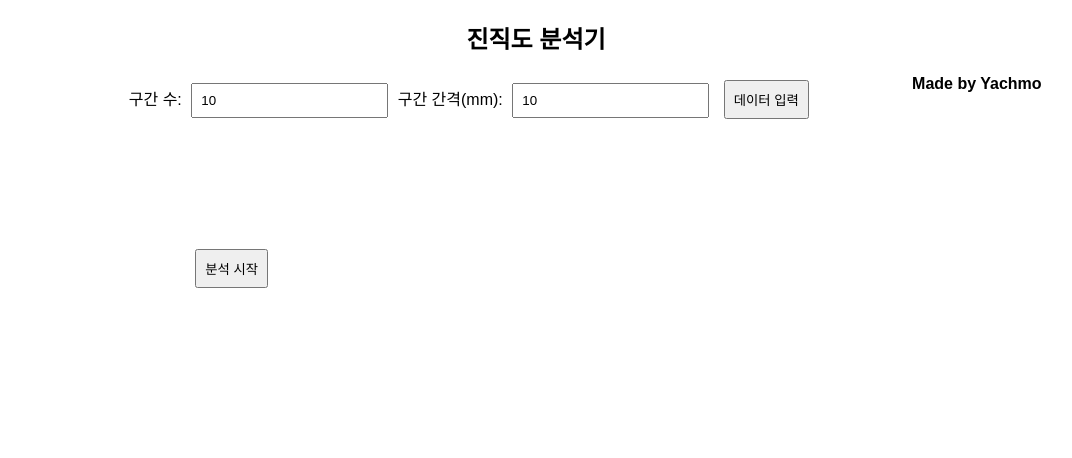
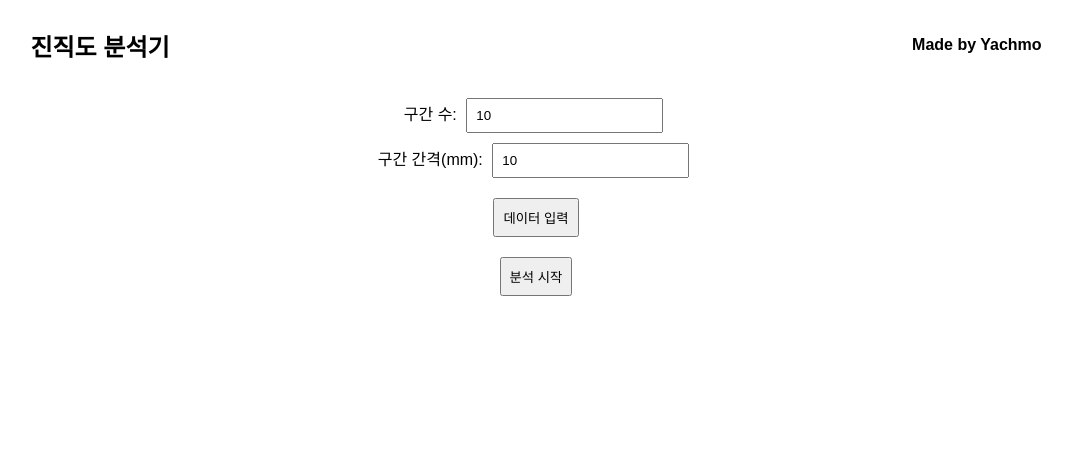
Before and after one commit to yachmo20/yachmo20.github.io, a plain HTML site: page index.html in a window 1280 px wide. Shown: the whole page, without its empty margins (104-1176 px from the left). Drawn offline with nearby package versions, Linux system fonts and the light colour scheme.

Commit message:
Update index.html
gui좀 수정

```diff
--- a/index.html
+++ b/index.html
@@ -3,24 +3,35 @@
 <head>
     <meta charset="UTF-8">
     <meta name="viewport" content="width=device-width, initial-scale=1.0">
-    <title>진직도(Straightness) 분석기</title>
+    <title>진직도(Straightness) 분석 프로그램</title>
     <script src="https://cdn.jsdelivr.net/npm/chart.js"></script>
     <style>
         body { font-family: Arial, sans-serif; text-align: center; }
         .container { width: 80%; margin: auto; }
         canvas { max-width: 100%; }
         input, button { margin: 5px; padding: 8px; }
+        .header { display: flex; justify-content: space-between; align-items: center; }
+        .input-group { margin-top: 10px; display: flex; flex-direction: column; align-items: center; }
+        .button-group { display: flex; justify-content: center; margin-top: 10px; }
     </style>
 </head>
 <body>
     <div class="container">
-        <h2>진직도 분석기</h2>
-        <div style="float:right; font-weight:bold;">Made by Yachmo</div>
-        <label>구간 수: <input type="number" id="numSections" value="10" onchange="generateInputs()"></label>
-        <label>구간 간격(mm): <input type="number" id="interval" value="10"></label>
-        <button onclick="generateInputs()">데이터 입력</button>
+        <div class="header">
+            <h2>진직도 분석기</h2>
+            <span style="font-weight: bold;">Made by Yachmo</span>
+        </div>
+        <div class="input-group">
+            <label>구간 수: <input type="number" id="numSections" value="10" onchange="generateInputs()"></label>
+            <label>구간 간격(mm): <input type="number" id="interval" value="10"></label>
+        </div>
+        <div class="button-group">
+            <button onclick="generateInputs()">데이터 입력</button>
+        </div>
         <div id="dataInputs"></div>
-        <button onclick="analyze()">분석 시작</button>
+        <div class="button-group">
+            <button onclick="analyze()">분석 시작</button>
+        </div>
         <canvas id="originalChart"></canvas>
         <canvas id="shiftedChart"></canvas>
         <h3 id="result"></h3>
```
